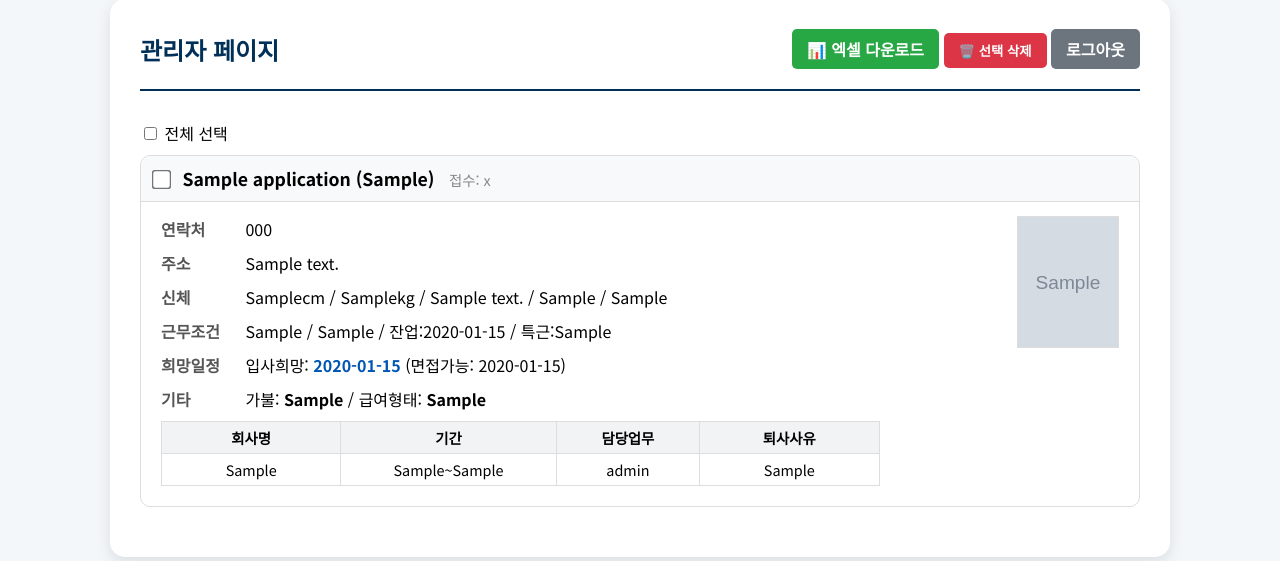
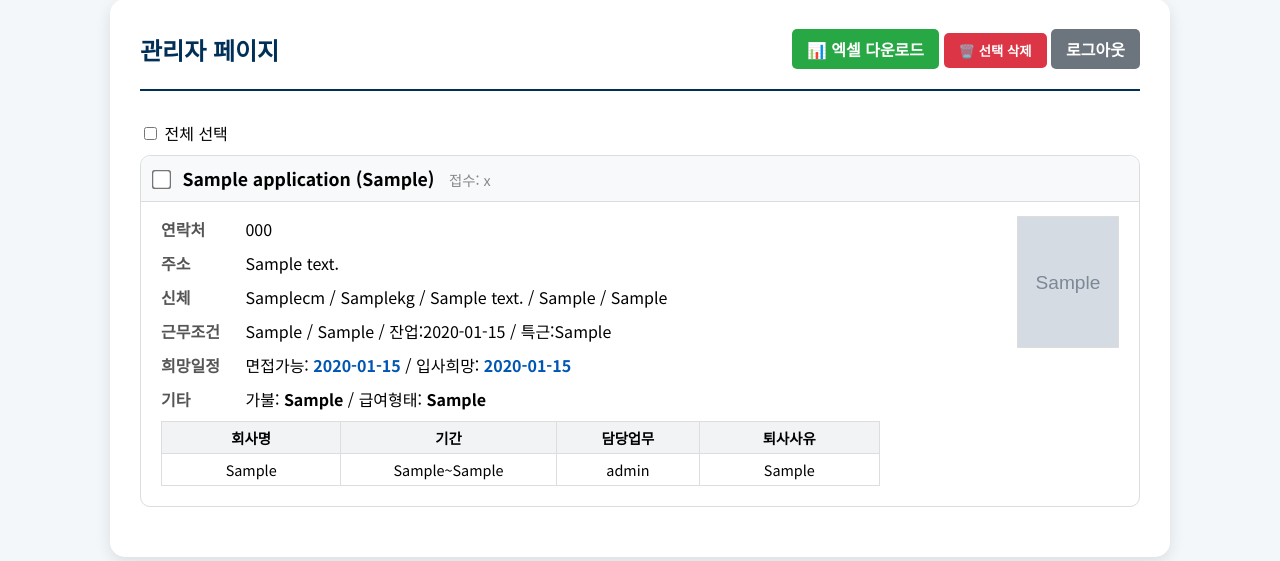
Before and after one commit to ashaile/Humetix-Web, a Flask app: page /humetix_master_99 in a window 1280 px wide. Shown: the part 29-590 px from the top of the page. Run offline with Flask 3, Linux system fonts and the light colour scheme; the visitor is signed in with stand-in values (Sample User, id 1); tables that the repository leaves empty hold one stand-in row (values such as "Sample post"); grey boxes marked "Sample" are stand-in pictures; some libraries are stand-ins or nearby versions.

Commit message:
UI: 관리자 페이지 면접가능일 앞으로 이동, 두 날짜 모두 강조

```diff
--- a/templates/admin.html
+++ b/templates/admin.html
@@ -189,9 +189,10 @@
                     <div class="info-group"><span class="label">근무조건</span> {{ entry.work_condition.shift }} / {{
                         entry.work_condition.posture }} / 잔업:{{ entry.work_condition.overtime }} / 특근:{{
                         entry.work_condition.holiday }}</div>
-                    <div class="info-group"><span class="label">희망일정</span> 입사희망: <span
-                            style="color:#0056b3; font-weight:bold;">{{ entry.work_condition.start_date }}</span> (면접가능:
-                        {{ entry.work_condition.interview_date }})</div>
+                    <div class="info-group"><span class="label">희망일정</span> 면접가능: <span
+                            style="color:#0056b3; font-weight:bold;">{{ entry.work_condition.interview_date }}</span> /
+                        입사희망: <span style="color:#0056b3; font-weight:bold;">{{ entry.work_condition.start_date
+                            }}</span></div>
                     <div class="info-group"><span class="label">기타</span> 가불: <span style="font-weight:bold;">{{
                             entry.extra.advance_pay if entry.extra and entry.extra.advance_pay else '미희망' }}</span> /
                         급여형태: <span style="font-weight:bold;">{{ entry.extra.insurance_type if entry.extra and
```
